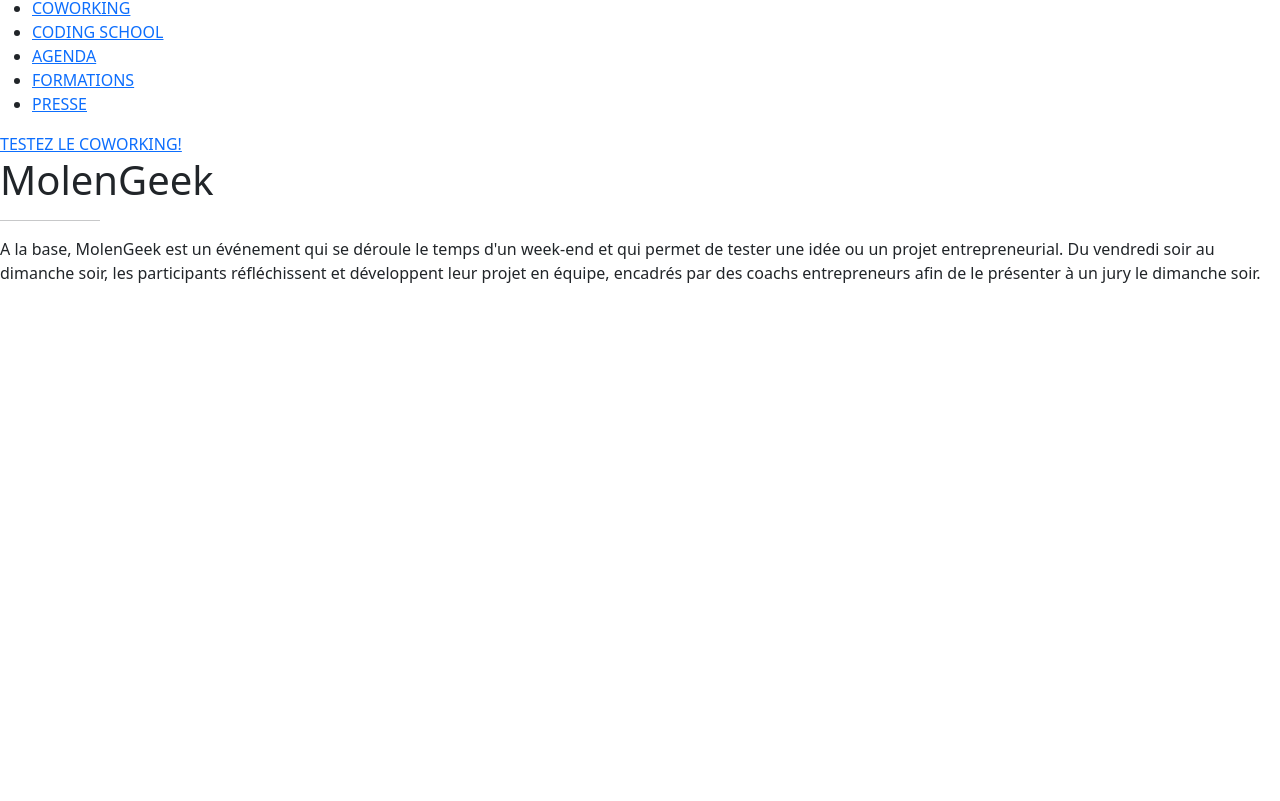
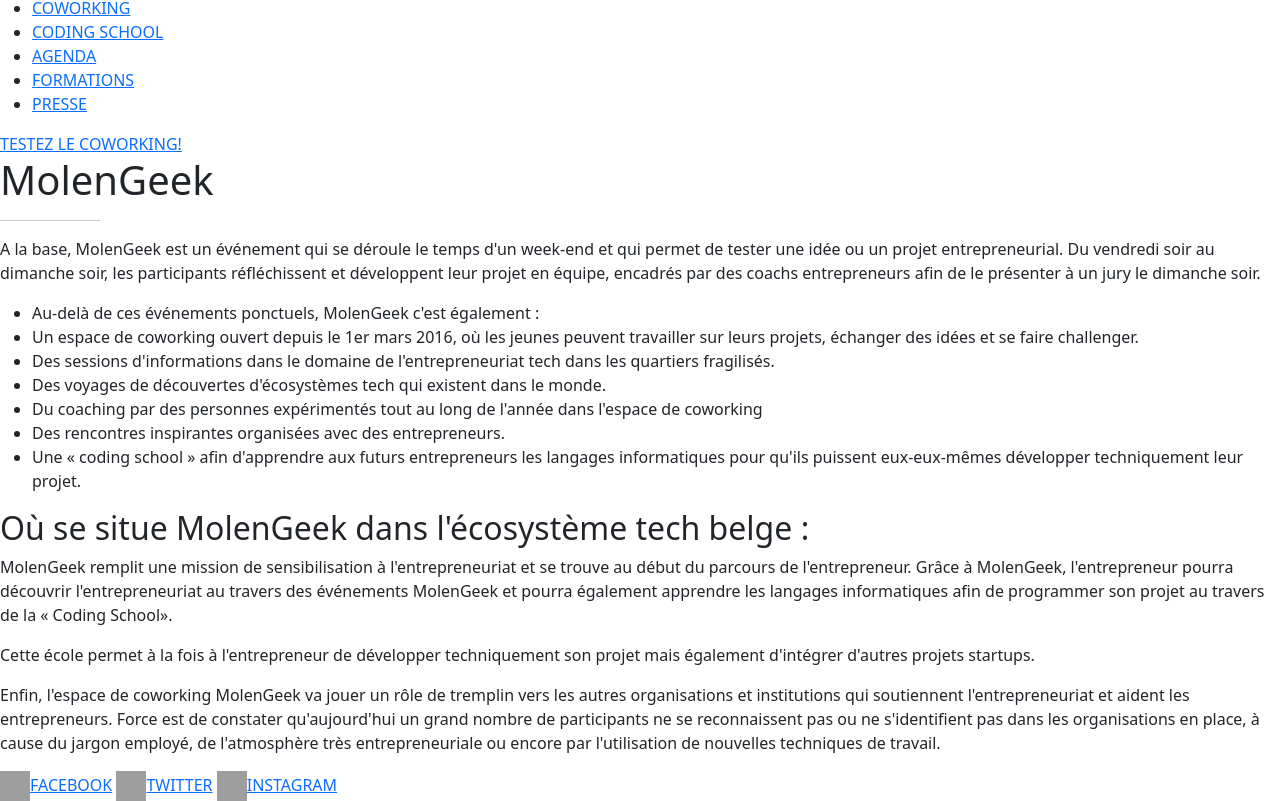
Before and after one commit to LeCheshire/Exo7, a plain HTML site: page index.html in a window 1280 px wide. Shown: the part 372-1173 px from the top of the page. Before the commit the page ends 800 px from the top, so only its background shows below. Drawn offline with nearby package versions, Linux system fonts and the light colour scheme; grey boxes are pictures that could not be loaded.

Commit message:
ajout main

```diff
--- a/index.html
+++ b/index.html
@@ -57,9 +57,39 @@
             <p>A la base, MolenGeek est un événement qui se déroule le temps d'un week-end et qui permet de tester une idée ou un projet entrepreneurial. Du vendredi soir au
                 dimanche soir, les participants réfléchissent et développent leur projet en équipe, encadrés par des coachs entrepreneurs afin de le présenter à un jury le dimanche soir.</p>
         </section>
-        <section></section>
-        <section></section>
+        <section>
+            <ul>
+                <li>Au-delà de ces événements ponctuels, MolenGeek c'est également :</li>
+                <li>Un espace de coworking ouvert depuis le 1er mars 2016, où les jeunes peuvent travailler sur leurs projets, échanger des idées et se faire challenger.</li>
+                <li>Des sessions d'informations dans le domaine de l'entrepreneuriat tech dans les quartiers fragilisés.</li>
+                <li>Des voyages de découvertes d'écosystèmes tech qui existent dans le monde.</li>
+                <li>Du coaching par des personnes expérimentés tout au long de l'année dans l'espace de coworking</li>
+                <li>Des rencontres inspirantes organisées avec des entrepreneurs.</li>
+                <li>Une « coding school » afin d'apprendre aux futurs entrepreneurs les langages informatiques pour qu'ils puissent eux-eux-mêmes développer techniquement leur projet.</li>
+            </ul>
+        </section>
+        <section>
+            <h2>Où se situe MolenGeek dans l'écosystème tech belge :</h2>
+            <p>MolenGeek remplit une mission de sensibilisation à l'entrepreneuriat et se trouve au début du parcours de l'entrepreneur. Grâce à MolenGeek, l'entrepreneur pourra
+                découvrir l'entrepreneuriat au travers des événements MolenGeek et pourra également apprendre les langages informatiques afin de programmer son projet au travers
+                de la « Coding School».</p>
+            <p>Cette école permet à la fois à l'entrepreneur de développer techniquement son projet mais également d'intégrer d'autres projets startups.</p>
+            <p>Enfin, l'espace de coworking MolenGeek va jouer un rôle de tremplin vers les autres organisations et institutions qui soutiennent l'entrepreneuriat et aident les
+                entrepreneurs. Force est de constater qu'aujourd'hui un grand nombre de participants ne se reconnaissent pas ou ne s'identifient pas dans les organisations en place, à
+                cause du jargon employé, de l'atmosphère très entrepreneuriale ou encore par l'utilisation de nouvelles techniques de travail.</p>
+        </section>
     </main>
+    <footer>
+        <div>
+            <a href="#"><img src="https://upload.wikimedia.org/wikipedia/commons/thumb/5/51/Facebook_f_logo_%282019%29.svg/2048px-Facebook_f_logo_%282019%29.svg.png" alt="logo fb" width="30px" height="30px">FACEBOOK</a> <a href="#"><img src="https://www.1min30.com/wp-content/uploads/2017/09/nouveau-logo-twitter.jpg" alt="logo twitter" width="30px" height="30px">TWITTER</a> <a href="#"><img src="https://upload.wikimedia.org/wikipedia/commons/thumb/a/a5/Instagram_icon.png/640px-Instagram_icon.png" alt="logo insta" width="30px" height="30px">INSTAGRAM</a>
+        </div>
+        <div>
+
+        </div>
+        <div>
+
+        </div>
+    </footer>
 </body>
 
 <!-- script bootstrap -->
```
